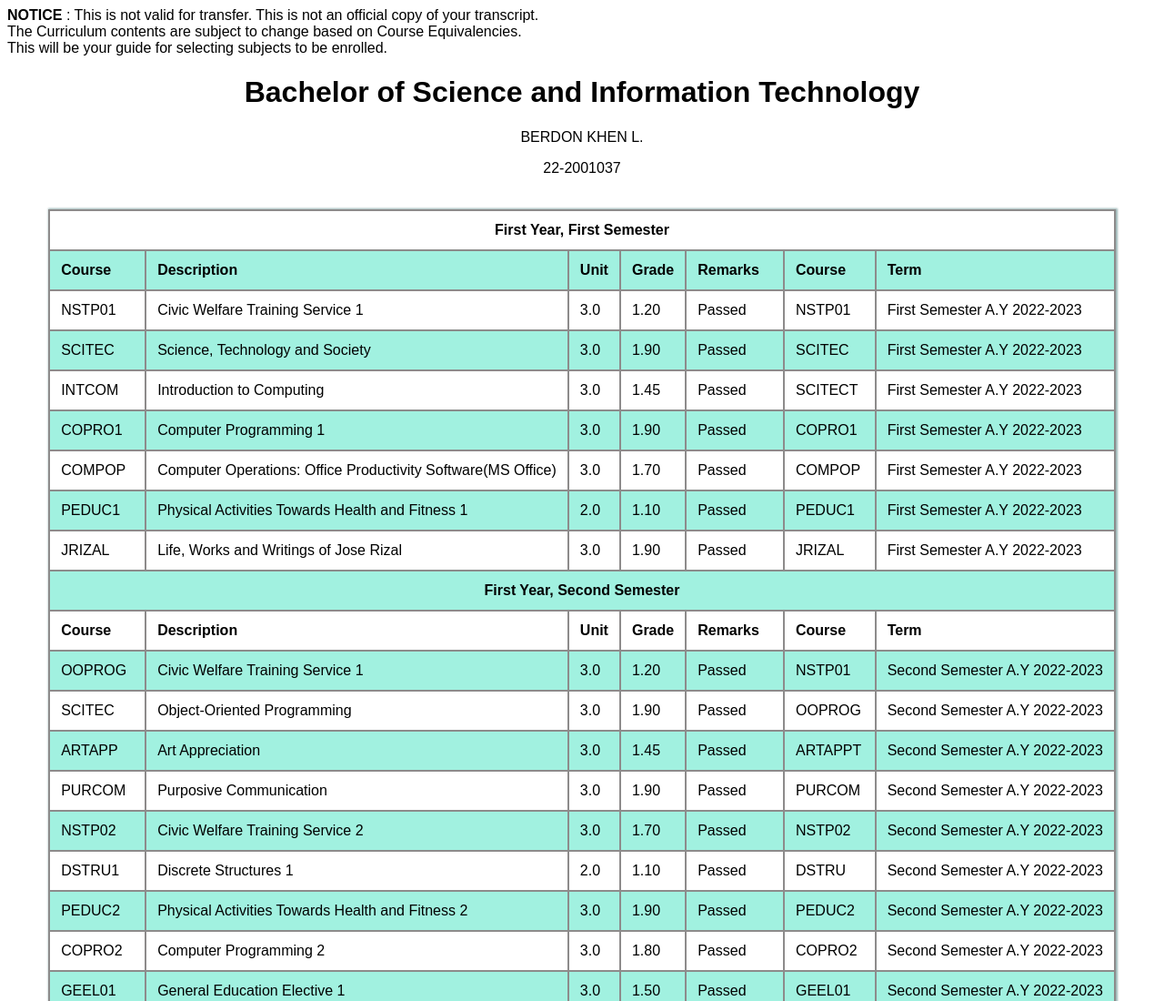
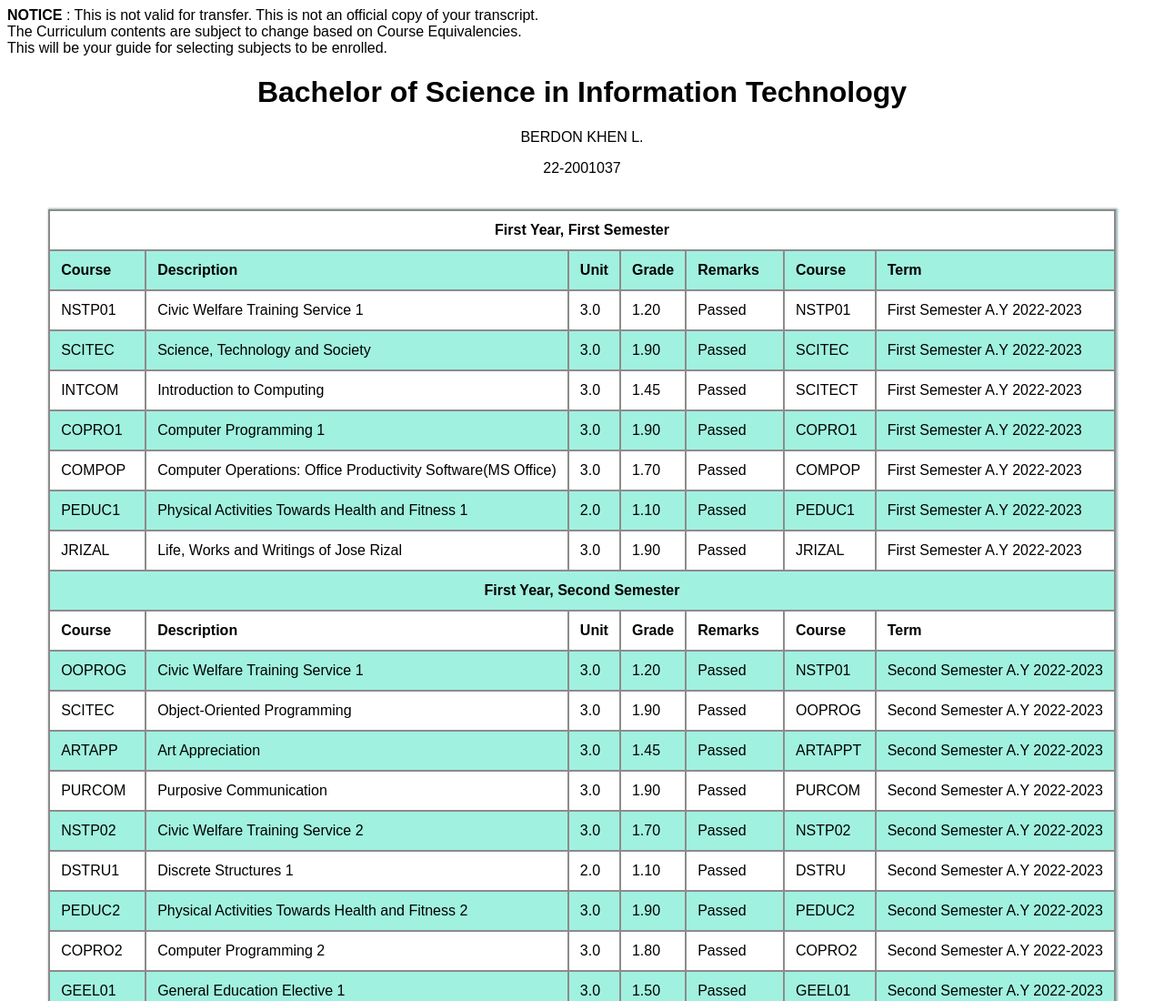
Before and after one commit to KHENberdon/complete-activity, a plain HTML site: page index.html in a window 1280 px wide. Shown: the top 1100 px of the page at 91% size. Drawn offline with Linux system fonts and the light colour scheme.

Commit message:
Add files via upload

```diff
--- a/index.html
+++ b/index.html
@@ -12,7 +12,7 @@
         The Curriculum contents are subject to change based on Course Equivalencies. <br>
         This will be your guide for selecting subjects to be enrolled. <br></p>
     <center>
-        <h1> <b>Bachelor of Science and Information Technology</b></h1>
+        <h1> Bachelor of Science in Information Technology</h1>
         <p>BERDON KHEN L.</p>
         <p>22-2001037 </p>
         <table>
```
